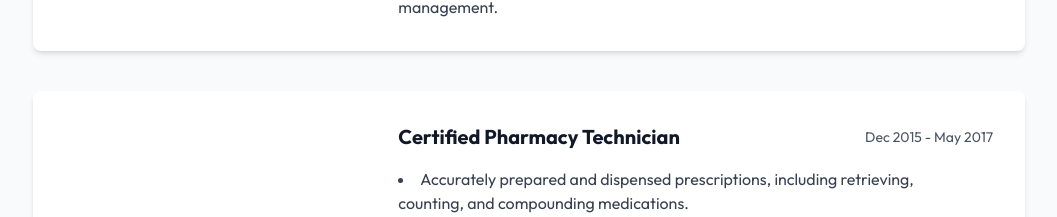
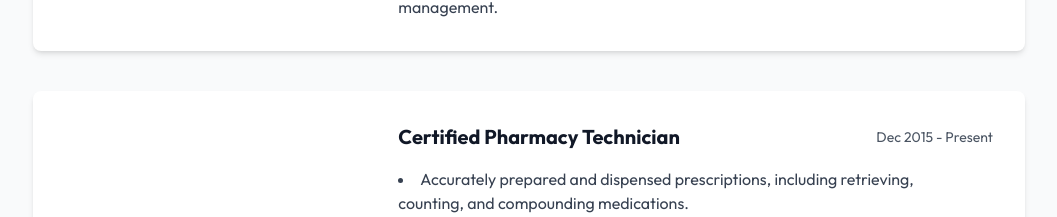
Before and after one commit to Primrizzle/ashleyprimrose, a React (Create React App) app: page / in a window 1280 px wide. Shown: the part 2974-3191 px from the top of the page, without its empty margins (111-1168 px from the left). Built offline with nearby package versions, Linux system fonts and the light colour scheme.

Commit message:
Update Experiences.jsx
Corrected CPhT timeframe

```diff
--- a/src/components/Experiences.jsx
+++ b/src/components/Experiences.jsx
@@ -38,7 +38,7 @@ const experiences = [
       "Maintained strict adherence to HIPAA and data security protocols when handling protected health information.",
       "Provided reliable support in retail pharmacy settings, ensuring efficiency and accuracy in daily operations.",
     ],
-    duration: "Dec 2015 - May 2017",
+    duration: "Dec 2015 - Present",
     logoSize: "w-[150px]",
   },
 ];
```
